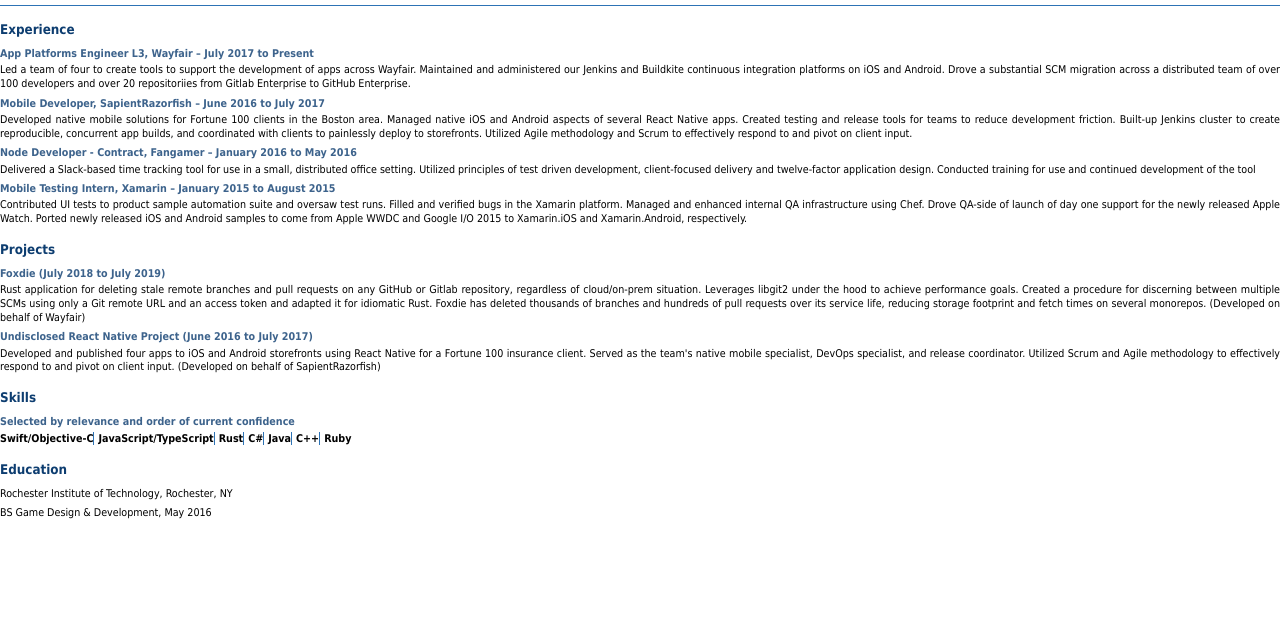
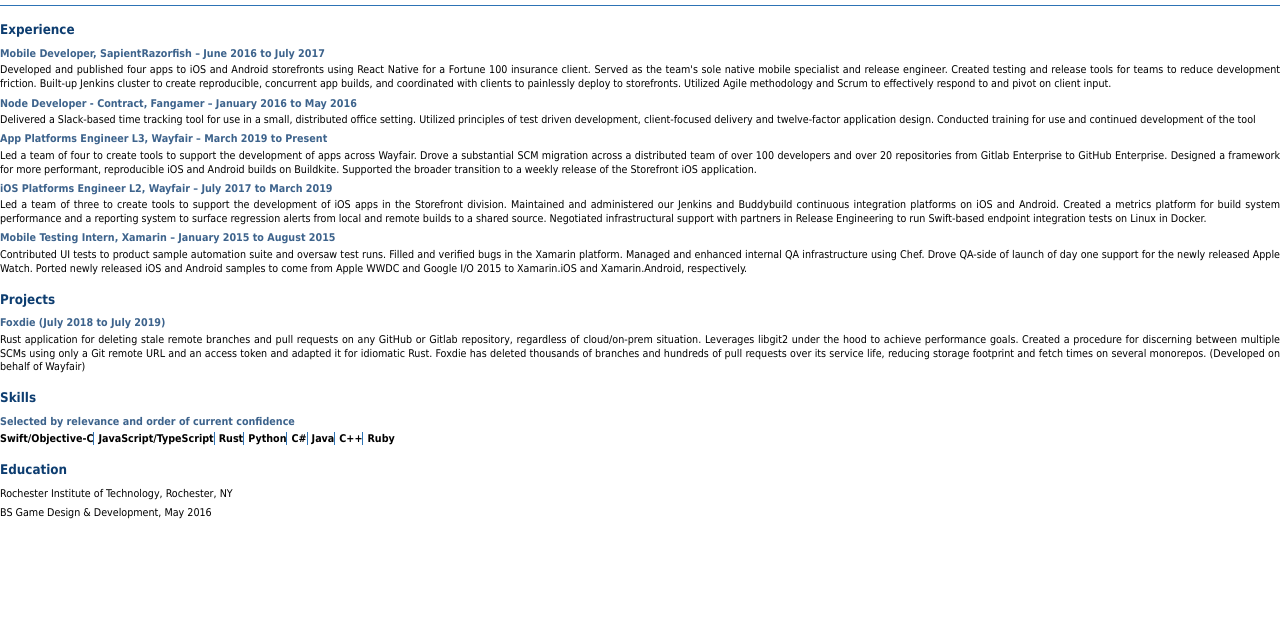
Before and after one commit to aaronsky/aaronsky, a Gatsby site: page /resume in a window 1280 px wide. Shown: the part 54-689 px from the top of the page. Built offline with nearby package versions, Linux system fonts and the light colour scheme; Gatsby itself is replaced by a stand-in of ours.

Commit message:
Added support for multiple held positions at an individual company
Former-commit-id: b1b02ea3b35f098f4bb641c8cf6719cdffd33a4a

```diff
--- a/data/portfolio/projects/react-native.yml
+++ /dev/null
@@ -1,21 +0,0 @@
-title: Undisclosed React Native Project
-image: sapientnitro.png
-link: 'https://www.publicissapient.com/'
-type: Developed on behalf of SapientRazorfish
-description: "Developed and published four apps to iOS and Android storefronts using React Native for a Fortune 100 insurance client. Served as the team's native mobile specialist, DevOps specialist, and release coordinator. Utilized Scrum and Agile methodology to effectively respond to and pivot on client input."
-start: '2016-06-23'
-end: '2017-07-07'
-languages:
-    - Swift
-    - JavaScript
-    - Java
-    - Objective-C
-platforms:
-    - ios
-    - android
-roles:
-    - iOS
-    - Android
-    - DevOps
-    - Release
-resume: true
--- a/data/portfolio/skills.yml
+++ b/data/portfolio/skills.yml
@@ -4,6 +4,8 @@
     skill: JavaScript/TypeScript
 -
     skill: Rust
+-
+    skill: Python
 -
     skill: 'C#'
 -
--- a/data/portfolio/work/sapient.yml
+++ b/data/portfolio/work/sapient.yml
@@ -2,7 +2,7 @@ employer: SapientRazorfish
 title: Mobile Developer
 image: sapientnitro.png
 link: 'https://www.publicissapient.com/'
-description: Developed native mobile solutions for Fortune 100 clients in the Boston area. Managed native iOS and Android aspects of several React Native apps. Created testing and release tools for teams to reduce development friction. Built-up Jenkins cluster to create reproducible, concurrent app builds, and coordinated with clients to painlessly deploy to storefronts. Utilized Agile methodology and Scrum to effectively respond to and pivot on client input.
+description: Developed and published four apps to iOS and Android storefronts using React Native for a Fortune 100 insurance client. Served as the team's sole native mobile specialist and release engineer. Created testing and release tools for teams to reduce development friction. Built-up Jenkins cluster to create reproducible, concurrent app builds, and coordinated with clients to painlessly deploy to storefronts. Utilized Agile methodology and Scrum to effectively respond to and pivot on client input.
 location: 'Boston, MA'
 start: '2016-06-06'
 end: '2017-07-07'
--- a/data/portfolio/work/wayfair.yml
+++ b/data/portfolio/work/wayfair.yml
@@ -1,10 +1,15 @@
 employer: Wayfair
-title: App Platforms Engineer L3
 image: wayfair.png
 link: 'http://www.wayfair.com/'
-description: Led a team of four to create tools to support the development of apps across Wayfair. Maintained and administered our Jenkins and Buildkite continuous integration platforms on iOS and Android. Drove a substantial SCM migration across a distributed team of over 100 developers and over 20 repositoriies from Gitlab Enterprise to GitHub Enterprise.
 location: 'Boston, MA'
-start: '2017-07-24'
+roles:
+    - title: App Platforms Engineer L3
+      description: Led a team of four to create tools to support the development of apps across Wayfair. Drove a substantial SCM migration across a distributed team of over 100 developers and over 20 repositories from Gitlab Enterprise to GitHub Enterprise. Designed a framework for more performant, reproducible iOS and Android builds on Buildkite. Supported the broader transition to a weekly release of the Storefront iOS application.
+      start: '2019-03-01'
+    - title: iOS Platforms Engineer L2
+      description: Led a team of three to create tools to support the development of iOS apps in the Storefront division. Maintained and administered our Jenkins and Buddybuild continuous integration platforms on iOS and Android. Created a metrics platform for build system performance and a reporting system to surface regression alerts from local and remote builds to a shared source. Negotiated infrastructural support with partners in Release Engineering to run Swift-based endpoint integration tests on Linux in Docker.
+      start: '2017-07-24'
+      end: '2019-03-01'
 languages:
     - Swift
     - Objective-C
--- a/src/pages/resume/index.tsx
+++ b/src/pages/resume/index.tsx
@@ -21,6 +21,25 @@ export const getDatesString = (
         return `${startDate} to Present`
     }
     return startDate
+}
+
+const jobsToResumeItems = (work: any): any | any[] => {
+    if (Array.isArray(work.roles)) {
+        return work.roles.map((role: any) => (
+            <ResumeItem
+                item={{
+                    type: work.type,
+                    start: role.start,
+                    end: role.end,
+                    description: role.description,
+                    title: role.title,
+                    employer: work.employer,
+                    link: work.link,
+                }}
+            />
+        ))
+    }
+    return <ResumeItem item={work} />
 }
 
 const ResumeSection = (props: any) => (
@@ -89,9 +108,7 @@ export default ({ data }: any) => {
                 <hr className={styles.resumeHeaderLine} />
             </header>
             <ResumeSection heading="Experience">
-                {jobs.map(({ work }: any) => (
-                    <ResumeItem item={work} />
-                ))}
+                {jobs.map(({ work }: any) => jobsToResumeItems(work))}
             </ResumeSection>
             <ResumeSection heading="Projects">
                 {projects.map(({ project }: any) => (
@@ -103,14 +120,16 @@ export default ({ data }: any) => {
                     Selected by relevance and order of current confidence
                 </h4>
                 <div className={styles.resumeProjectDescription}>
-                    {data.allSkillsYaml.edges.map(({ skill }: any) => (
-                        <span
-                            className={styles.resumeSkillItem}
-                            key={skill.skill}
-                        >
-                            <strong>{skill.skill}</strong>
-                        </span>
-                    ))}
+                    {data.allSkillsYaml.edges.map(
+                        ({ skill: { skill } }: any) => (
+                            <span
+                                className={styles.resumeSkillItem}
+                                key={skill}
+                            >
+                                <strong>{skill}</strong>
+                            </span>
+                        )
+                    )}
                 </div>
             </ResumeSection>
             <ResumeSection heading="Education">
@@ -144,6 +163,12 @@ export const query = graphql`
         end
         description
         languages
+        roles {
+            title
+            description
+            start
+            end
+        }
     }
 
     fragment Project on ProjectsYaml {
```
